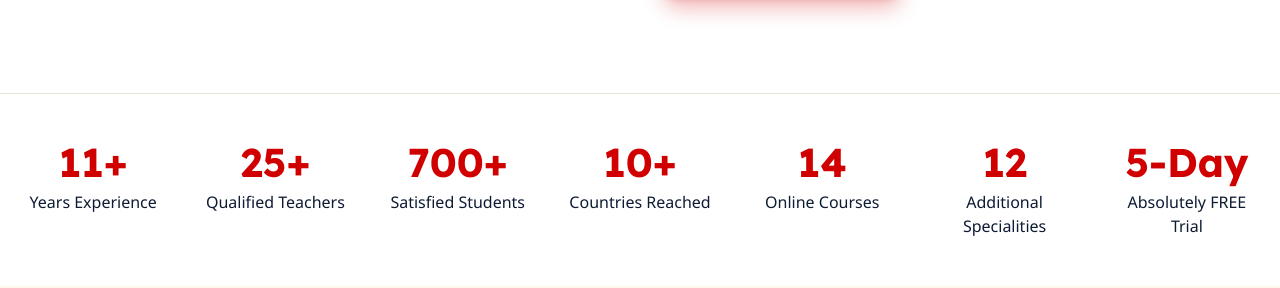
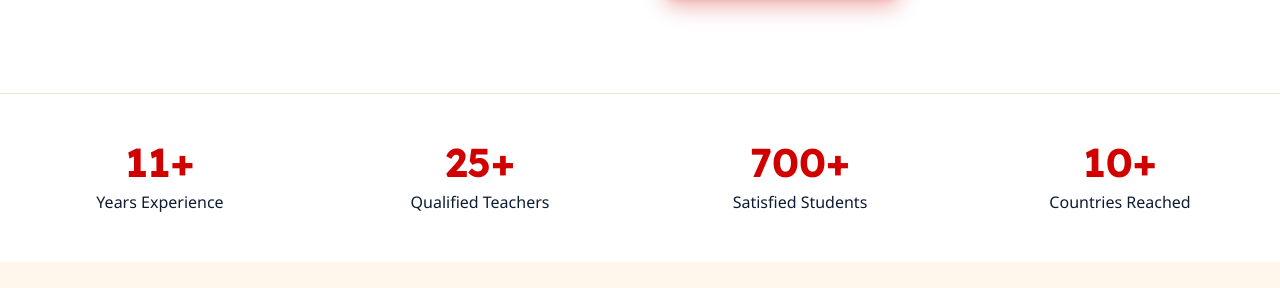
Before and after one commit to wordbitx/qn3, a Next.js app: page /about in a window 1280 px wide. Shown: the part 1160-1448 px from the top of the page. Built offline with nearby package versions, Linux system fonts and the light colour scheme.

Commit message:
Round 8: stats strip 7 to 4 (11+ years, 25+ teachers, 700+ students, 10+ countries only)

```diff
--- a/src/components/StatsRow.tsx
+++ b/src/components/StatsRow.tsx
@@ -4,18 +4,21 @@ import { CountUp, Reveal } from "@/components/Reveal";
  * numbers, navy-ink labels. Numbers count up over 1600ms. Each stat
  * rises in on scroll (staggered), like Minha's animated stats.
  * Feedback round 7 (13 Nov 2026): 4 stats → 7, from the client's
- * own requirements — 11+ Years Experience, 25+ Qualified Teachers,
- * 700+ Satisfied Students, 10+ Countries Reached, 5-Day FREE Trial
- * (was 3-Day). Flex-wrap + justify-center so the last row is centred
- * on every width (2 per row mobile, 3 per row sm, 7 in one row lg). */
+ * own requirements.
+ * Feedback round 8 (13 Nov 2026): 7 stats → 4. The user said the
+ * 7-in-one-line strip does not look professional, and the client
+ * never asked for "14 Online Courses" / "12 Additional Specialities"
+ * / "5-Day FREE Trial" as stats — only the four new numbers she
+ * gave belong in the strip: 11+ Years Experience, 25+ Qualified
+ * Teachers, 700+ Satisfied Students, 10+ Countries Reached. The
+ * 14 courses and 12 specialities stay as site content (Courses page
+ * and Specialities section) — only the stats strip loses them.
+ * Layout back to a clean 4-in-a-row on desktop (2 per row mobile). */
 const STATS = [
   { value: 11, suffix: "+", label: "Years Experience" },
   { value: 25, suffix: "+", label: "Qualified Teachers" },
   { value: 700, suffix: "+", label: "Satisfied Students" },
   { value: 10, suffix: "+", label: "Countries Reached" },
-  { value: 14, suffix: "", label: "Online Courses" },
-  { value: 12, suffix: "", label: "Additional Specialities" },
-  { value: 5, suffix: "-Day", label: "Absolutely FREE Trial" },
 ];
 
 export default function StatsRow() {
@@ -26,7 +29,7 @@ export default function StatsRow() {
           <Reveal
             key={s.label}
             delay={(i % 4) as 0 | 1 | 2 | 3}
-            className="w-[calc(50%-1rem)] sm:w-[calc(33.333%-1.5rem)] lg:w-[calc(14.2857%-1.75rem)]"
+            className="w-[calc(50%-1rem)] lg:w-[calc(25%-1.5rem)]"
           >
             <p className="font-display text-[40px] font-bold leading-none text-brandRed">
               <CountUp value={s.value} suffix={s.suffix} />
```
